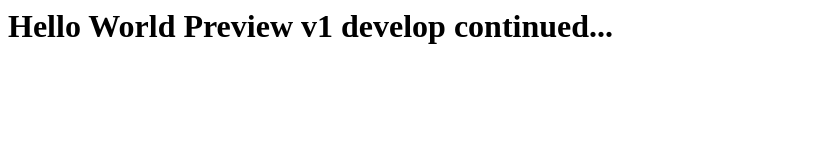
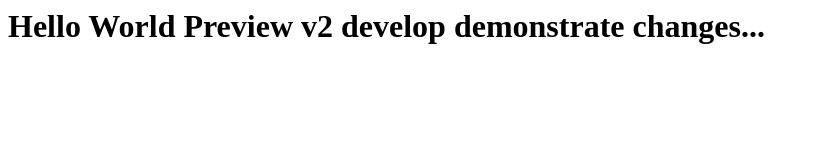
Before and after one commit to gjovanovicst/deploy-site-preview, a plain HTML site: page index.html in a window 1280 px wide. Shown: the whole page, without its empty margins (0-819 px from the left). Drawn offline with Linux system fonts and the light colour scheme.

Commit message:
File Replicated from deploy-site

```diff
--- a/index.html
+++ b/index.html
@@ -1 +1 @@
-<h1>Hello World Preview v1 develop continued...</h1>
+<h1>Hello World Preview v2 develop demonstrate changes...</h1>
```
